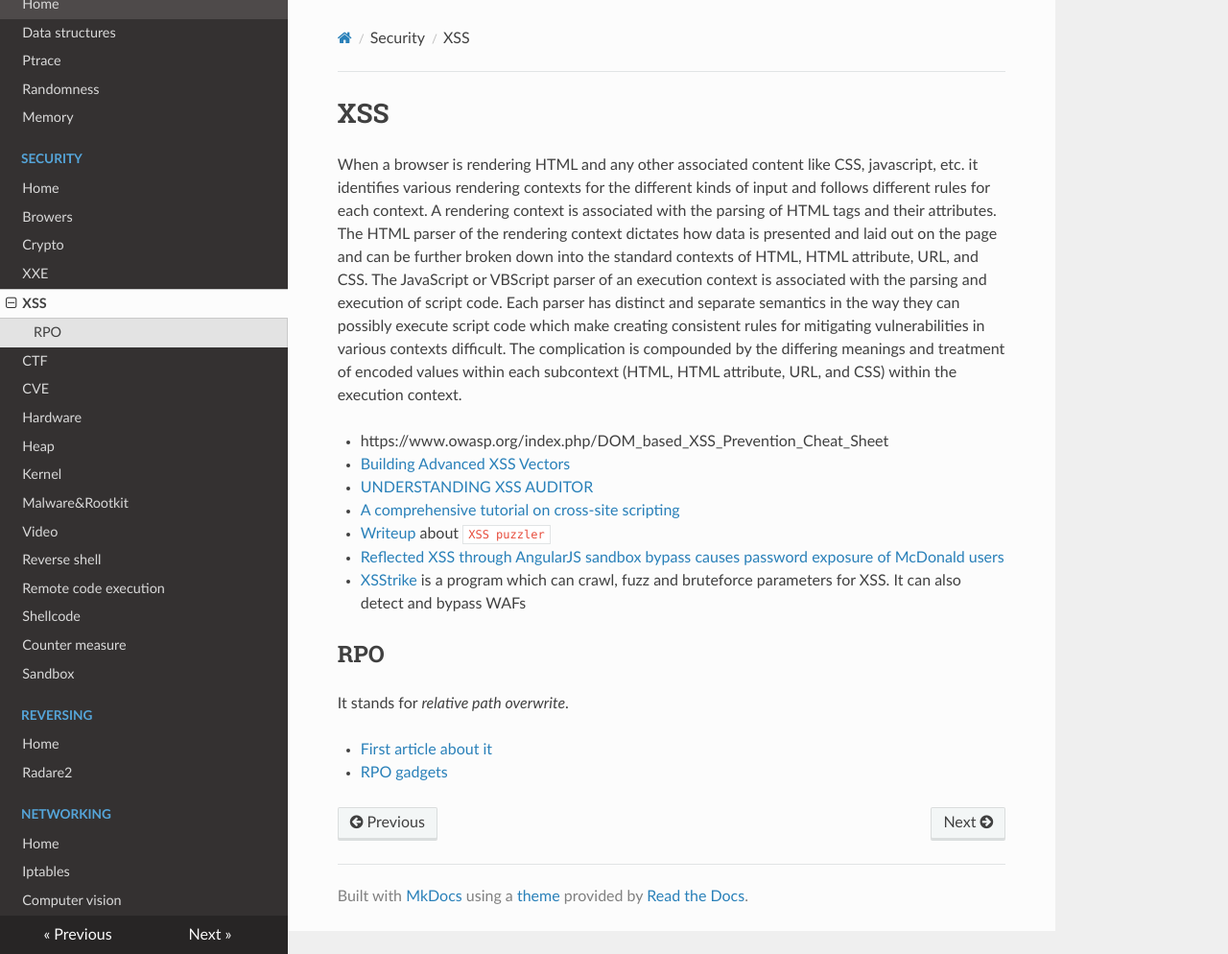
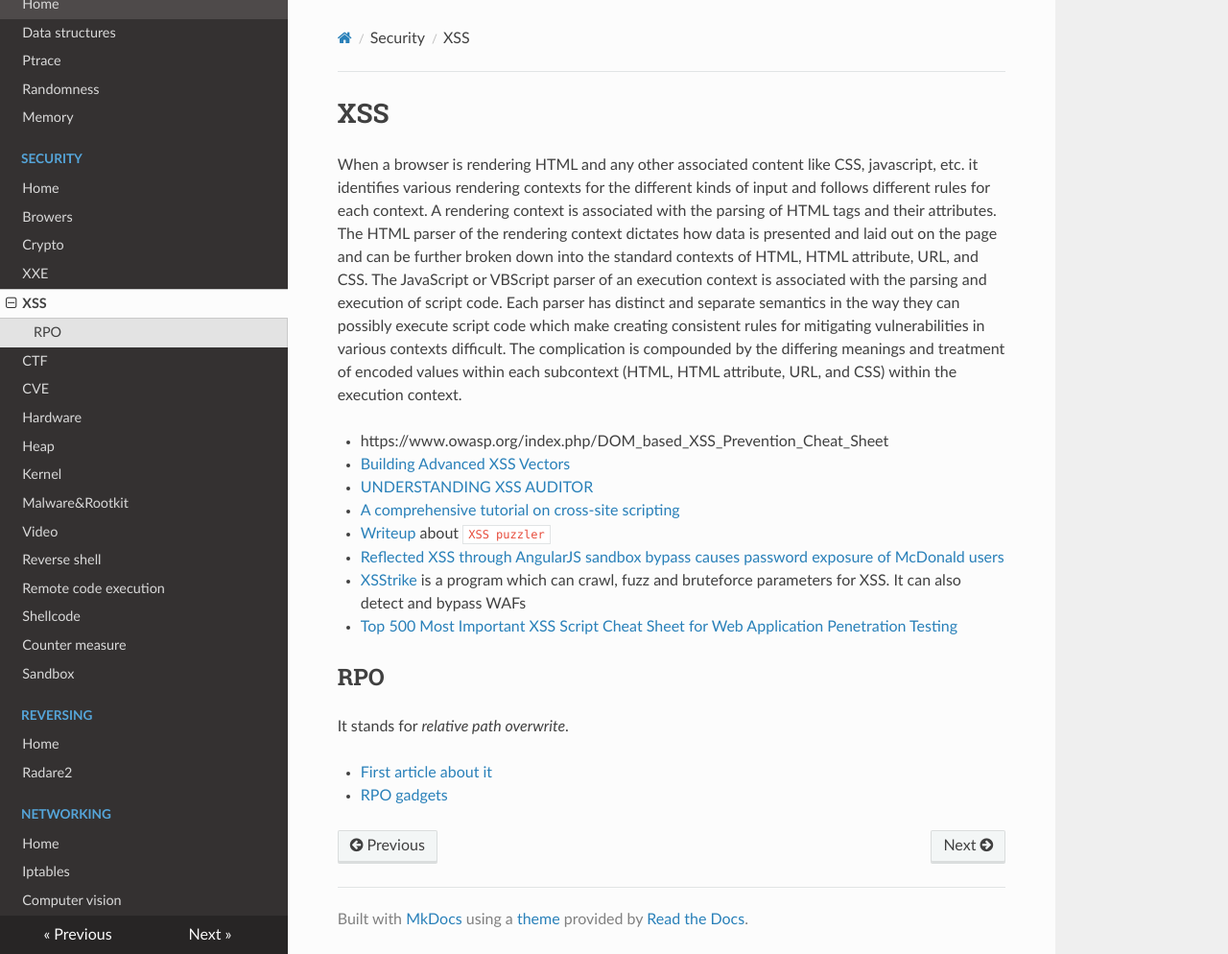
Before and after one commit to gipi/low-level, an MkDocs documentation site: the page built from docs/security/xss.md, in a window 1280 px wide and 994 px high. Shown: the whole window at 96% size. Built offline with MkDocs 1.6.1, drawn with Linux system fonts in a browser that asks for light colours; nearby versions of some CDN libraries; old or Windows-style settings are respelled for this version of MkDocs.

Commit message:
Update xss.md

```diff
--- a/docs/security/xss.md
+++ b/docs/security/xss.md
@@ -19,6 +19,7 @@ execution context.
  - [Writeup](https://medium.com/@eoftedal/xss-puzzler-622f6f86c277) about ``XSS puzzler``
  - [Reflected XSS through AngularJS sandbox bypass causes password exposure of McDonald users](https://finnwea.com/blog/stealing-passwords-from-mcdonalds-users)
  - [XSStrike](https://github.com/UltimateHackers/XSStrike) is a program which can crawl, fuzz and bruteforce parameters for XSS. It can also detect and bypass WAFs
+ - [Top 500 Most Important XSS Script Cheat Sheet for Web Application Penetration Testing](https://gbhackers.com/top-500-important-xss-cheat-sheet/)
 
 ## RPO
 
```
